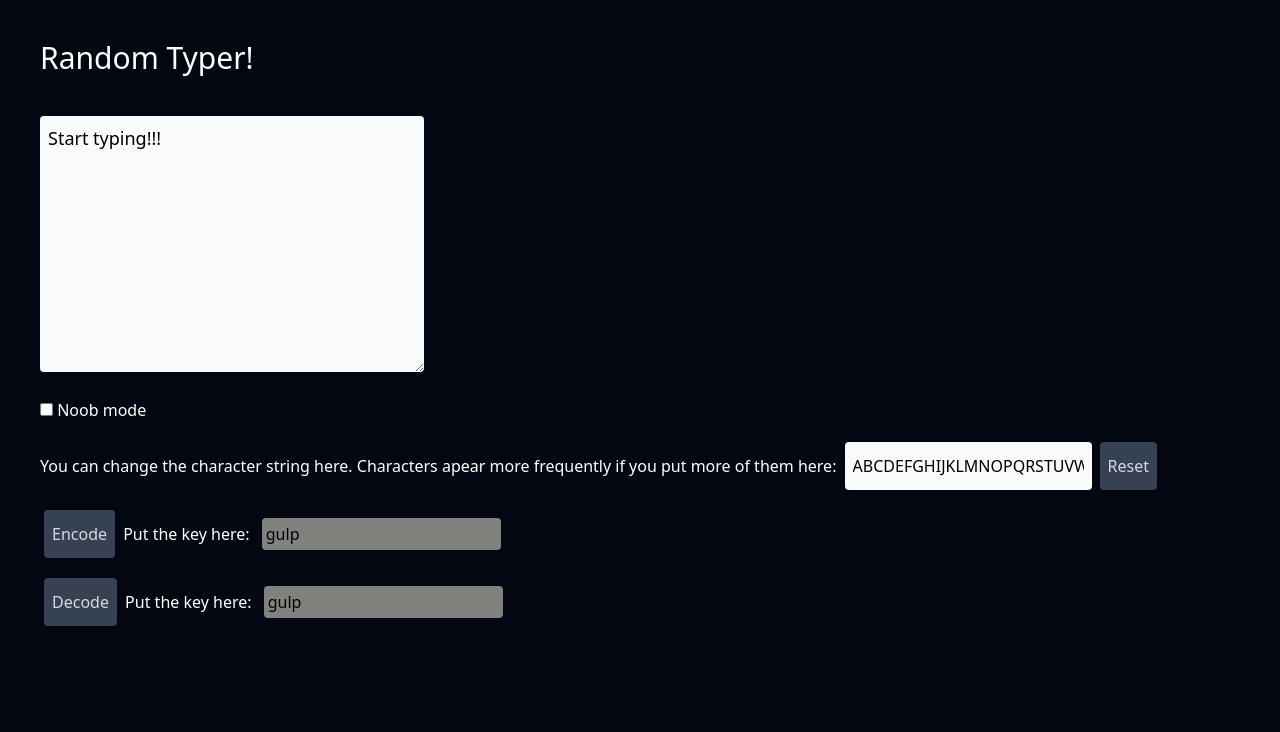
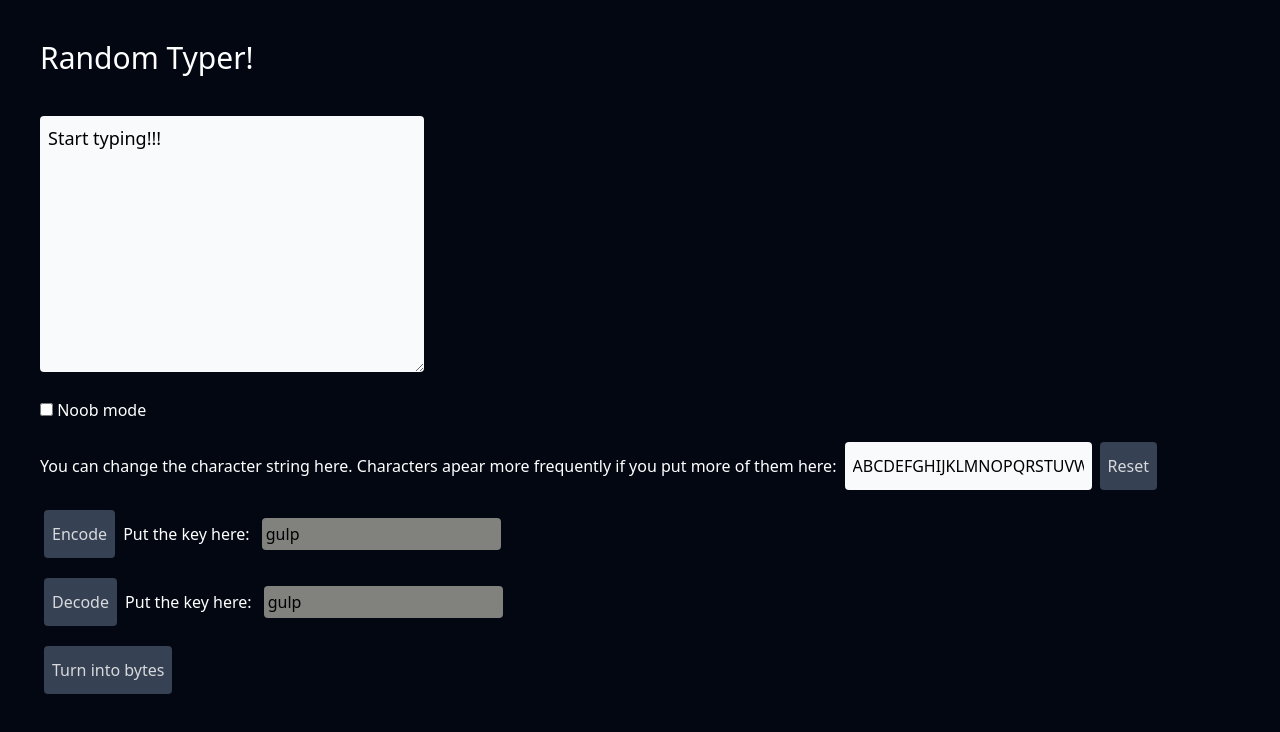
Before and after one commit to CavieJohnsonHere/random-typer, a Next.js app: page / in a window 1280 px wide. Shown: the top 732 px of the page. Built offline with nearby package versions, Linux system fonts and the light colour scheme.

Commit message:
added bytes mode

```diff
--- a/src/app/page.tsx
+++ b/src/app/page.tsx
@@ -148,6 +148,21 @@ export default function Home() {
           onChange={(e) => setKey(e.target.value)}
         />
       </div>
+
+      <div className="mt-5">
+        <button
+          className="bg-gray-700 hover:bg-gray-800 transition rounded h-12 mx-1 text-white/80 cursor-pointer p-2"
+          onClick={() => {
+            setValue(
+              Array.from(new TextEncoder().encode(value))
+                .map((v) => v.toString(2))
+                .join(" ")
+            );
+          }}
+        >
+          Turn into bytes
+        </button>
+      </div>
     </div>
   );
 }
```
